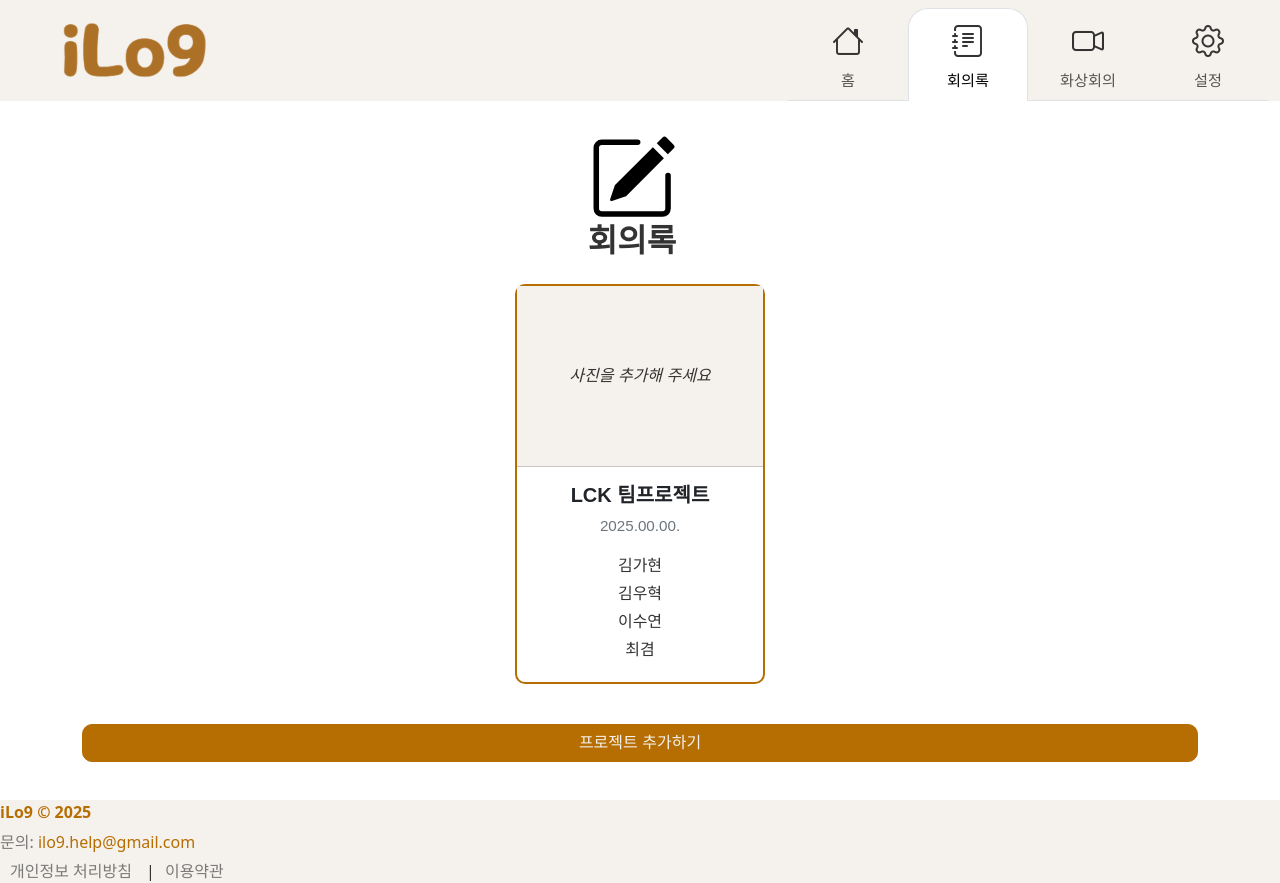
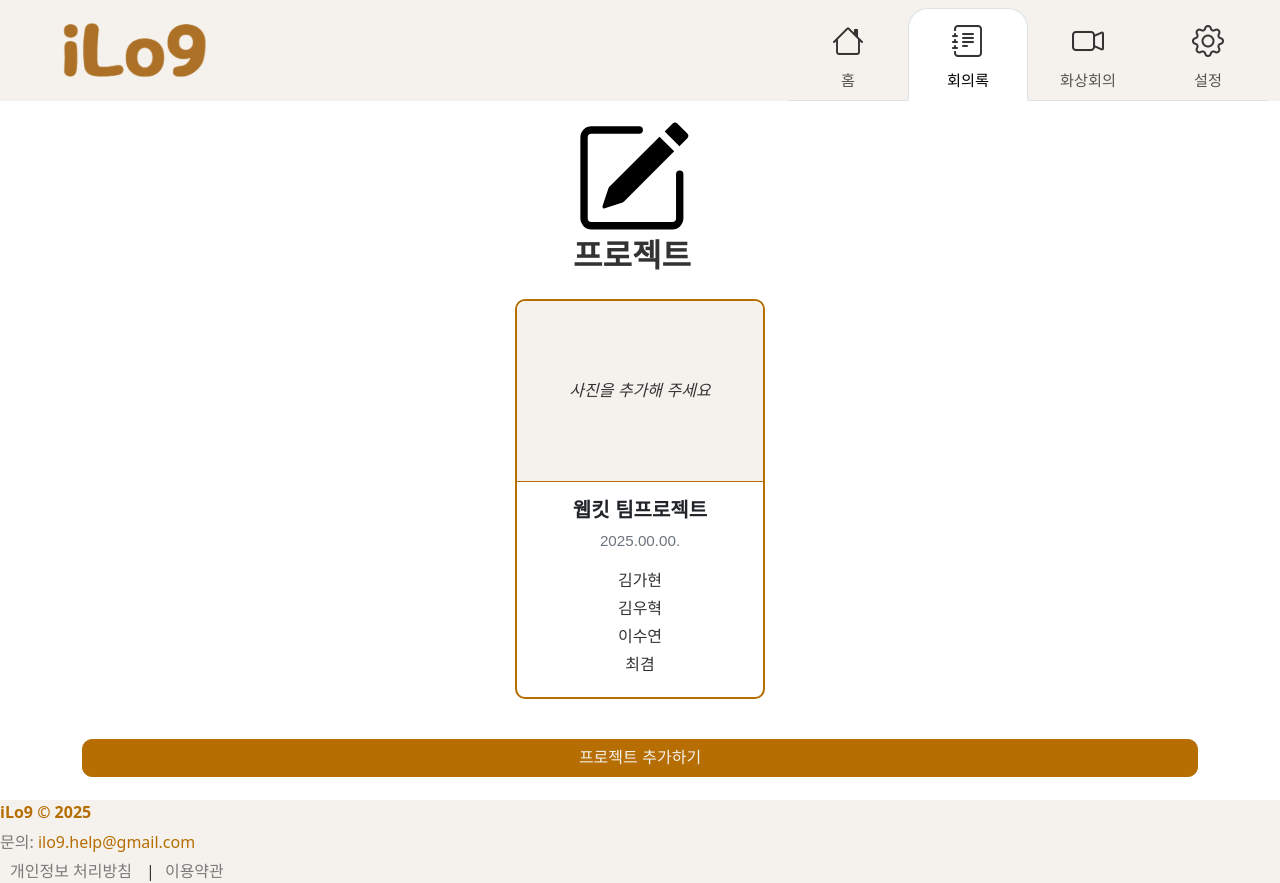
Before and after one commit to suyeon419/iLog, a React (Vite) app in the folder iLog/: page /notes in a window 1280 px wide. Built offline with nearby package versions, Linux system fonts and the light colour scheme.

Commit message:
이미지 radius 수정

```diff
--- a/iLog/src/pages/Note.css
+++ b/iLog/src/pages/Note.css
@@ -3,7 +3,9 @@
     position: relative; /* 버튼을 띄우기 위한 기준점 */
     width: 100%;
     background-color: #f5f1ec; /* 이미지 없을 때 배경색 */
-    border-bottom: 1px solid rgba(0, 0, 0, 0.175);
+    border-bottom: 1px solid #b66e03;
+    border-top-left-radius: 10px;
+    border-top-right-radius: 10px;
 }
 
 /* 이미지 없을 때의 플레이스홀더 */
@@ -16,6 +18,10 @@
     font-size: 1rem;
     font-style: italic;
     text-align: center;
+    border-top-left-radius: 10px;
+    border-top-right-radius: 10px;
+    border-bottom-left-radius: 0px;
+    border-bottom-right-radius: 0px;
 }
 
 /* 카드 이미지 스타일 */
--- a/iLog/src/pages/Note.jsx
+++ b/iLog/src/pages/Note.jsx
@@ -7,7 +7,7 @@ import './Note.css'; // CSS 파일은 그대로 사용
 
 const initialProject = {
     id: 1,
-    name: 'LCK 팀프로젝트',
+    name: '웹킷 팀프로젝트',
     members: '김가현 김우혁 이수연 최겸',
     created: '2025.00.00.',
     modified: '2025.00.00.',
@@ -93,7 +93,7 @@ export default function Note() {
             <Container>
                 <h2 style={{ fontWeight: 'bold', color: '#333' }} className="mb-4">
                     <PencilSquare className="me-3" />
-                    회의록
+                    프로젝트
                 </h2>
 
                 {/* 11. 숨겨진 파일 입력(file input) */}
@@ -111,7 +111,12 @@ export default function Note() {
                             <Card className="h-100 card-project ">
                                 <div className="card-image-container">
                                     {item.imageUrl ? (
-                                        <Card.Img top src={item.imageUrl} alt={item.name} />
+                                        <Card.Img
+                                            className="card-image-placeholder"
+                                            top
+                                            src={item.imageUrl}
+                                            alt={item.name}
+                                        />
                                     ) : (
                                         <div className="card-image-placeholder">
                                             <span>사진을 추가해 주세요</span>
```
